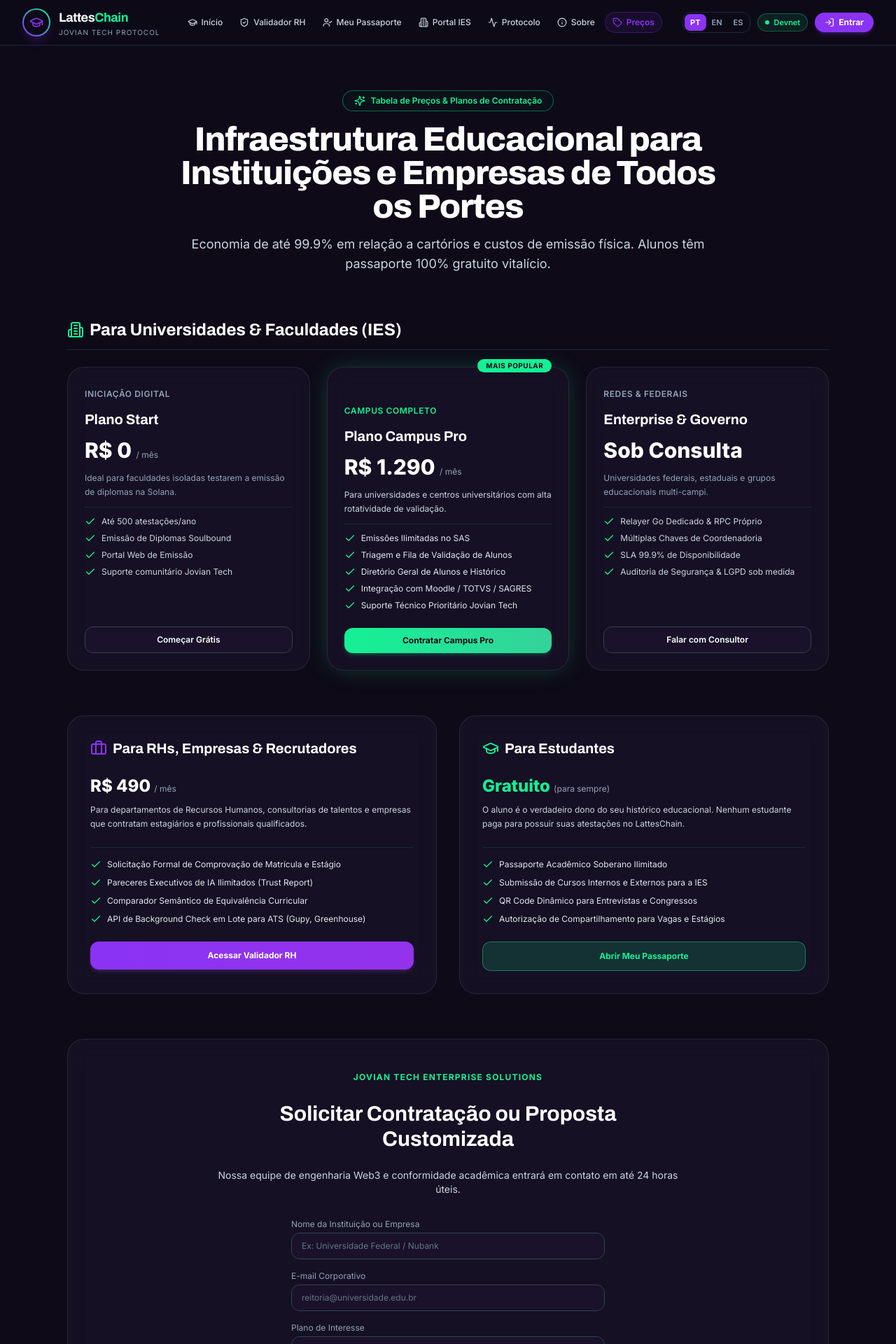
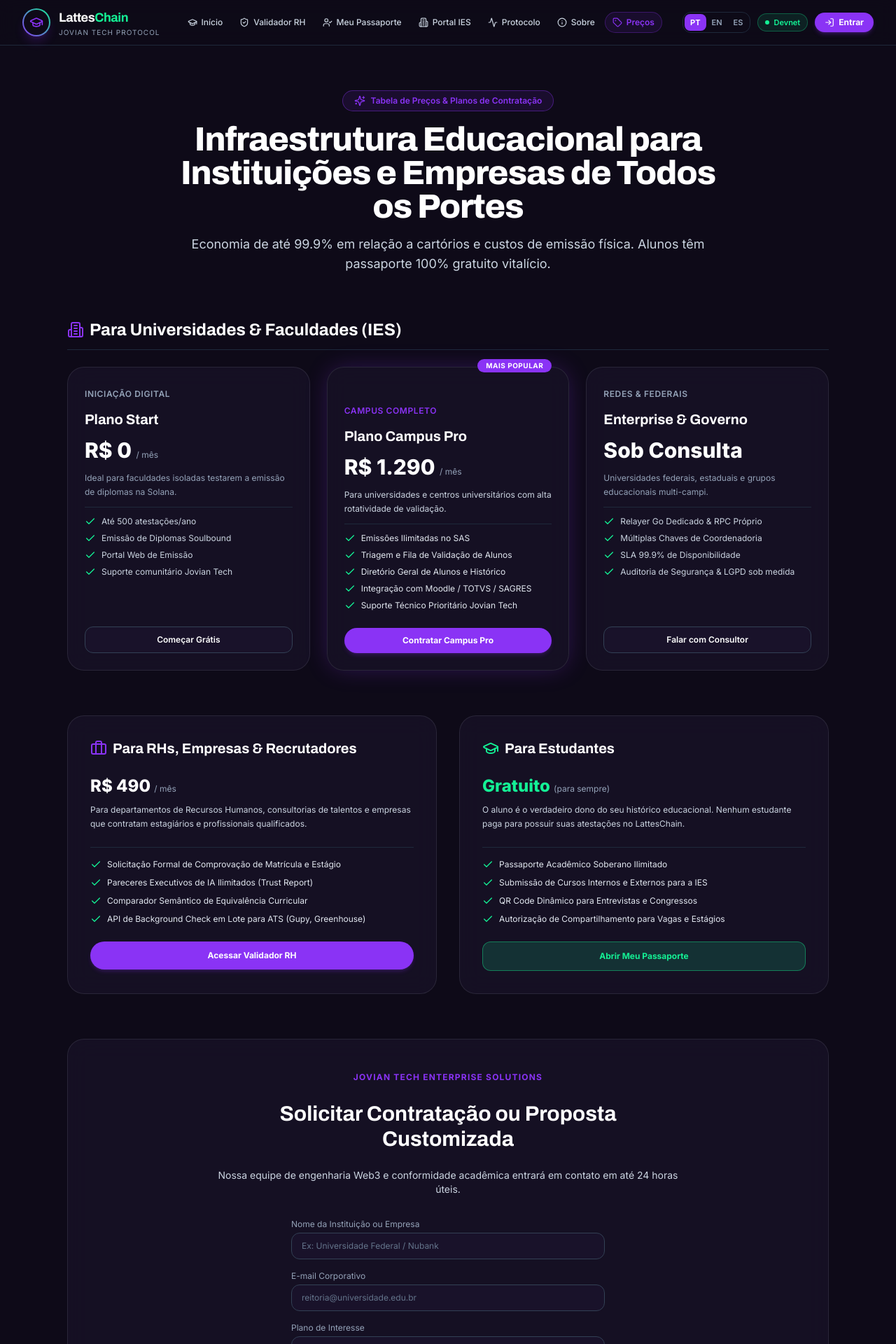
Before and after one commit to alexmsza/LattesChain, a Next.js app: page /precos in a window 1280 px wide. Shown: the top 1920 px of the page at 70% size. Built offline with nearby package versions, Linux system fonts and the light colour scheme; no server answers.

Commit message:
feat(design): apply purple design system to pricing page (highlight Campus Pro plan in brand purple, keep student plan green as intentional contrast)

```diff
--- a/src/app/precos/page.tsx
+++ b/src/app/precos/page.tsx
@@ -37,7 +37,7 @@
     <div className="min-h-screen px-4 py-16 sm:px-6 lg:px-8 max-w-6xl mx-auto space-y-16">
       {/* HEADER */}
       <div className="text-center max-w-3xl mx-auto space-y-4">
-        <div className="inline-flex items-center gap-2 rounded-full border border-solana-green/40 bg-emerald-950/20 px-4 py-1.5 text-xs font-semibold text-solana-green">
+        <div className="inline-flex items-center gap-2 rounded-full border border-solana-purple/40 bg-solana-purple/10 px-4 py-1.5 text-xs font-semibold text-solana-purple">
           <Sparkles className="h-4 w-4" />
           {dict.pricing.badge}
         </div>
@@ -52,7 +52,7 @@
       {/* PLANOS PARA UNIVERSIDADES (IES) */}
       <div className="space-y-6">
         <div className="flex items-center gap-2 border-b border-slate-800 pb-3">
-          <Building2 className="h-6 w-6 text-solana-green" />
+          <Building2 className="h-6 w-6 text-solana-purple" />
           <h2 className="font-display text-2xl font-bold text-white">
             {dict.pricing.universitiesTitle}
           </h2>
@@ -88,12 +88,12 @@
           </div>
 
           {/* IES CAMPUS PRO */}
-          <div className="glass-panel rounded-3xl p-6 border-solana-green/40 glow-green flex flex-col justify-between space-y-6 relative">
-            <div className="absolute -top-3 right-6 rounded-full bg-solana-green px-3 py-0.5 text-[10px] font-bold text-navy-900 uppercase tracking-wider">
+          <div className="glass-panel rounded-3xl p-6 border-solana-purple/40 glow-purple flex flex-col justify-between space-y-6 relative">
+            <div className="absolute -top-3 right-6 rounded-full bg-solana-purple px-3 py-0.5 text-[10px] font-bold text-white uppercase tracking-wider">
               Mais Popular
             </div>
             <div className="space-y-3">
-              <span className="text-xs font-semibold uppercase tracking-wider text-solana-green">
+              <span className="text-xs font-semibold uppercase tracking-wider text-solana-purple">
                 Campus Completo
               </span>
               <h3 className="font-display text-xl font-bold text-white">Plano Campus Pro</h3>
@@ -116,7 +116,7 @@
                 document.getElementById("lead-form")?.scrollIntoView({ behavior: "smooth" });
                 setOrgType("IES Pro");
               }}
-              className="w-full text-center rounded-xl bg-gradient-to-r from-solana-green to-emerald-400 py-2.5 text-xs font-bold text-navy-900 shadow-md shadow-solana-green/20 hover:scale-[1.01] transition-all"
+              className="w-full text-center rounded-full bg-solana-purple py-2.5 text-xs font-bold text-white shadow-md shadow-solana-purple/20 hover:bg-solana-purpleDeep hover:scale-[1.01] transition-all"
             >
               Contratar Campus Pro
             </button>
@@ -179,7 +179,7 @@
           </ul>
           <Link
             href="/validator"
-            className="inline-flex items-center justify-center gap-2 w-full rounded-xl bg-gradient-to-r from-solana-purple to-purple-600 py-3 text-xs font-bold text-white shadow-md shadow-purple-500/20 hover:scale-[1.01] transition-all"
+            className="inline-flex items-center justify-center gap-2 w-full rounded-full bg-solana-purple py-3 text-xs font-bold text-white shadow-md shadow-solana-purple/20 hover:bg-solana-purpleDeep hover:scale-[1.01] transition-all"
           >
             Acessar Validador RH
           </Link>
@@ -222,7 +222,7 @@
       {/* LEAD CONTACT FORM */}
       <div id="lead-form" className="glass-panel rounded-3xl p-8 sm:p-10 border-slate-800">
         <div className="max-w-2xl mx-auto space-y-6 text-center">
-          <span className="text-xs font-bold uppercase tracking-widest text-solana-green">
+          <span className="text-xs font-bold uppercase tracking-widest text-solana-purple">
             Jovian Tech Enterprise Solutions
           </span>
           <h2 className="font-display text-2xl sm:text-3xl font-bold text-white">
@@ -250,7 +250,7 @@
                   placeholder="Ex: Universidade Federal / Nubank"
                   value={orgName}
                   onChange={(e) => setOrgName(e.target.value)}
-                  className="w-full rounded-xl border border-slate-700 bg-navy-800/80 px-3.5 py-2.5 text-xs text-white placeholder-slate-500 focus:border-solana-green focus:outline-none"
+                  className="w-full rounded-xl border border-slate-700 bg-navy-800/80 px-3.5 py-2.5 text-xs text-white placeholder-slate-500 focus:border-solana-purple focus:outline-none"
                 />
               </div>
               <div>
@@ -261,7 +261,7 @@
                   placeholder="reitoria@universidade.edu.br"
                   value={orgEmail}
                   onChange={(e) => setOrgEmail(e.target.value)}
-                  className="w-full rounded-xl border border-slate-700 bg-navy-800/80 px-3.5 py-2.5 text-xs text-white placeholder-slate-500 focus:border-solana-green focus:outline-none"
+                  className="w-full rounded-xl border border-slate-700 bg-navy-800/80 px-3.5 py-2.5 text-xs text-white placeholder-slate-500 focus:border-solana-purple focus:outline-none"
                 />
               </div>
               <div>
@@ -269,7 +269,7 @@
                 <select
                   value={orgType}
                   onChange={(e) => setOrgType(e.target.value)}
-                  className="w-full rounded-xl border border-slate-700 bg-navy-800/80 px-3.5 py-2.5 text-xs text-white focus:border-solana-green focus:outline-none"
+                  className="w-full rounded-xl border border-slate-700 bg-navy-800/80 px-3.5 py-2.5 text-xs text-white focus:border-solana-purple focus:outline-none"
                 >
                   <option value="IES Campus Pro">Universidade (Plano Campus Pro)</option>
                   <option value="IES Enterprise">Universidade (Enterprise / Multi-Campi)</option>
@@ -278,7 +278,7 @@
               </div>
               <button
                 type="submit"
-                className="w-full inline-flex items-center justify-center gap-2 rounded-xl bg-gradient-to-r from-solana-green to-emerald-400 py-3 text-xs font-bold text-navy-900 shadow-md shadow-solana-green/20 hover:scale-[1.01] transition-all"
+                className="w-full inline-flex items-center justify-center gap-2 rounded-full bg-solana-purple py-3 text-xs font-bold text-white shadow-md shadow-solana-purple/20 hover:bg-solana-purpleDeep hover:scale-[1.01] transition-all"
               >
                 <Send className="h-4 w-4" />
                 {dict.pricing.ctaTalk}
```
